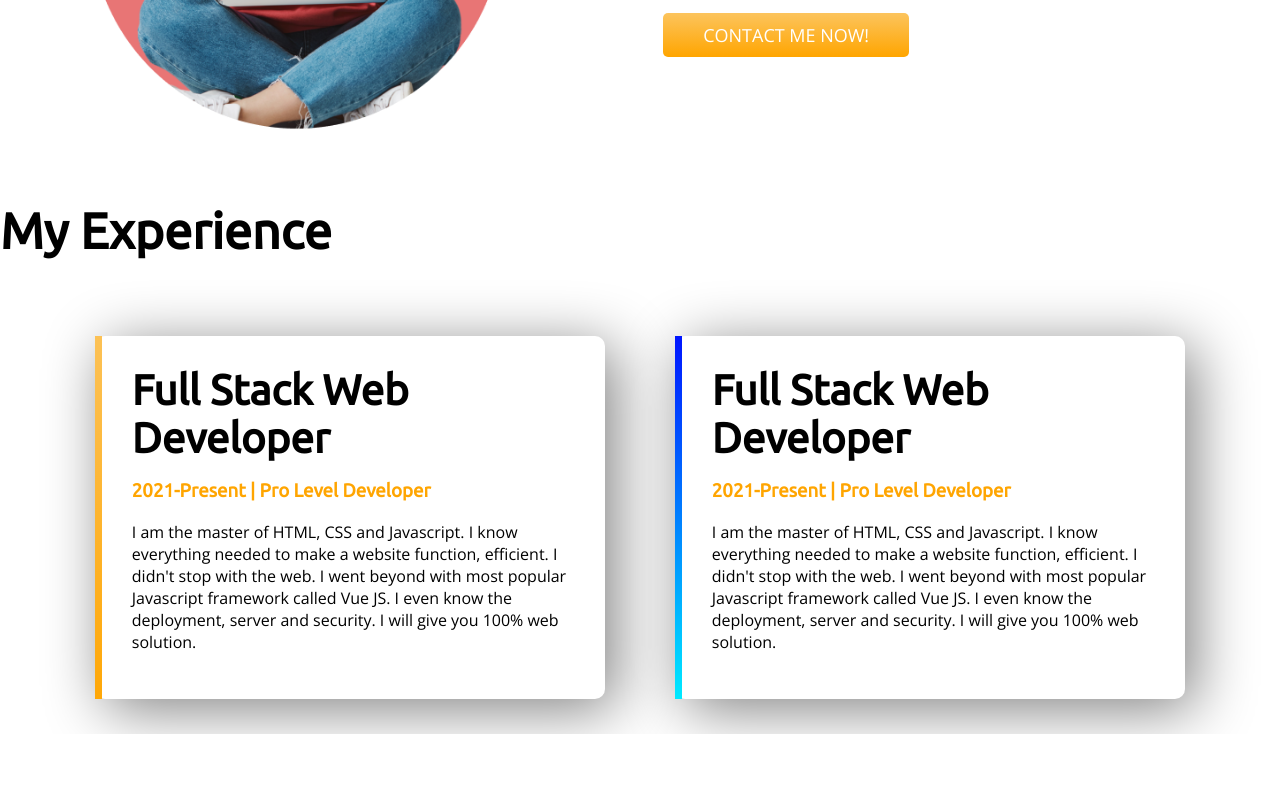
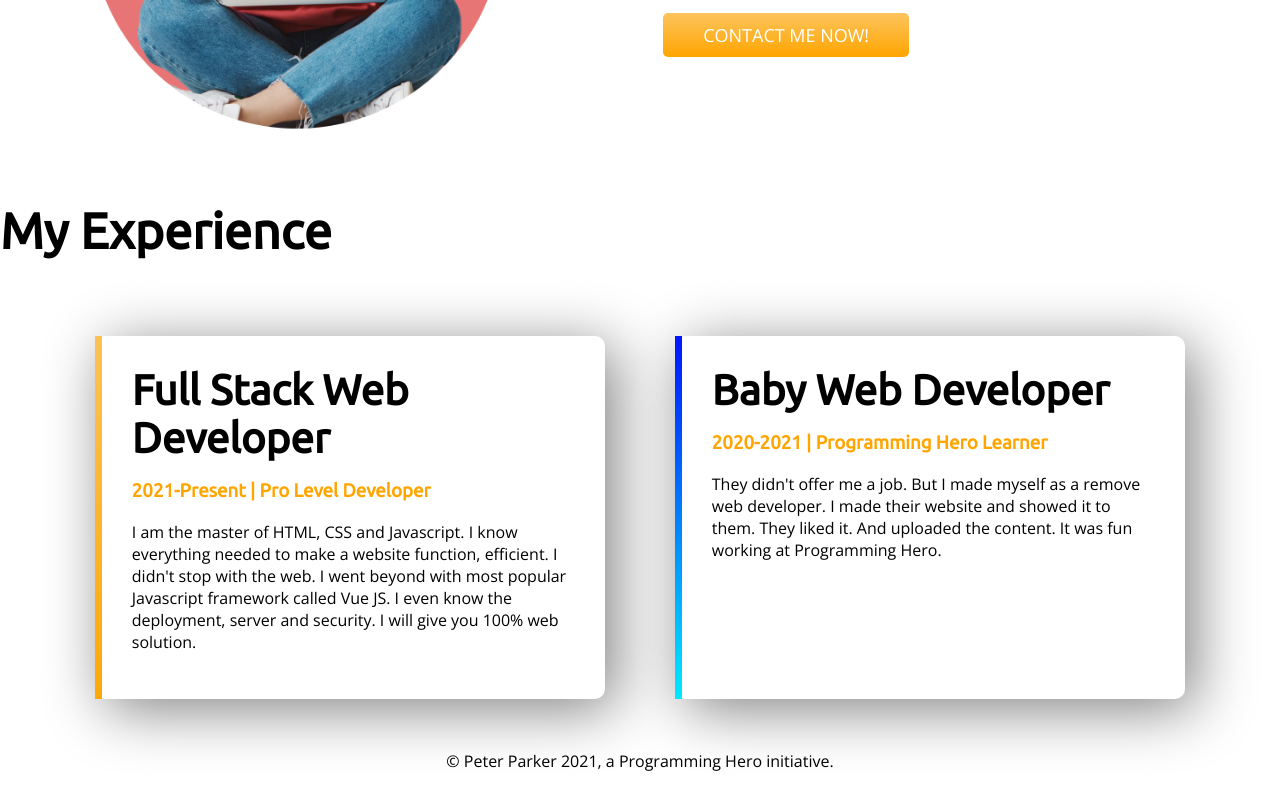
Before and after one commit to masumkhaled/developer-portfolio, a plain HTML site: page index.html in a window 1280 px wide. Shown: the part 863-1651 px from the top of the page. Before the commit the page ends 1597 px from the top, so only its background shows below. Drawn offline with nearby package versions, Linux system fonts and the light colour scheme.

Commit message:
footer completed

```diff
--- a/index.html
+++ b/index.html
@@ -42,11 +42,14 @@
                 <p>I am the master of HTML, CSS and Javascript. I know everything needed to make a website function, efficient. I didn't stop with the web. I went beyond with most popular Javascript framework called Vue JS. I even know the deployment, server and security. I will give you 100% web solution.</p>
             </div>
             <div id="baby-dev-experience" class="half-width">
-                <h2>Full Stack Web Developer</h2>
-                <h3>2021-Present | Pro Level Developer</h3>
-                <p>I am the master of HTML, CSS and Javascript. I know everything needed to make a website function, efficient. I didn't stop with the web. I went beyond with most popular Javascript framework called Vue JS. I even know the deployment, server and security. I will give you 100% web solution.</p>
+                <h2>Baby Web Developer</h2>
+                <h3>2020-2021 | Programming Hero Learner</h3>
+                <p>They didn't offer me a job. But I made myself as a remove web developer. I made their website and showed it to them. They liked it. And uploaded the content. It was fun working at Programming Hero.</p>
             </div>
         </div>
     </section>
+    <footer>
+            <p>© Peter Parker 2021, a Programming Hero initiative.</p>
+    </footer>
 </body>
 </html>
--- a/style.css
+++ b/style.css
@@ -55,3 +55,6 @@ h1 {
 .experience-area h3 {
     color: orange;
 }
+footer p {
+    text-align: center;
+}
```
